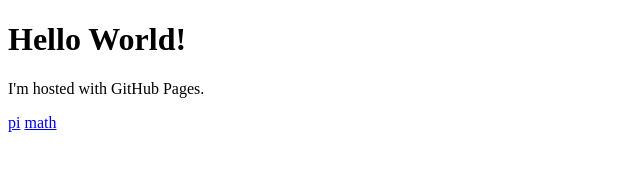
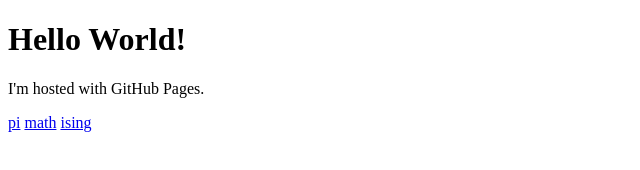
Before and after one commit to tihanoro/tihanoro.github.io, a plain HTML site: page index.html in a window 1280 px wide. Shown: the full height of the page, 0-640 px from the left. Drawn offline with Linux system fonts and the light colour scheme.

Commit message:
isingモデルの追加

```diff
--- a/index.html
+++ b/index.html
@@ -15,5 +15,6 @@
     <p>I'm hosted with GitHub Pages.</p>
     <a href="./pi/pi.html">pi</a>
     <a href="./math/index.html">math</a>
+    <a href="./ising/index.html">ising</a>
   </body>
 </html>
```
